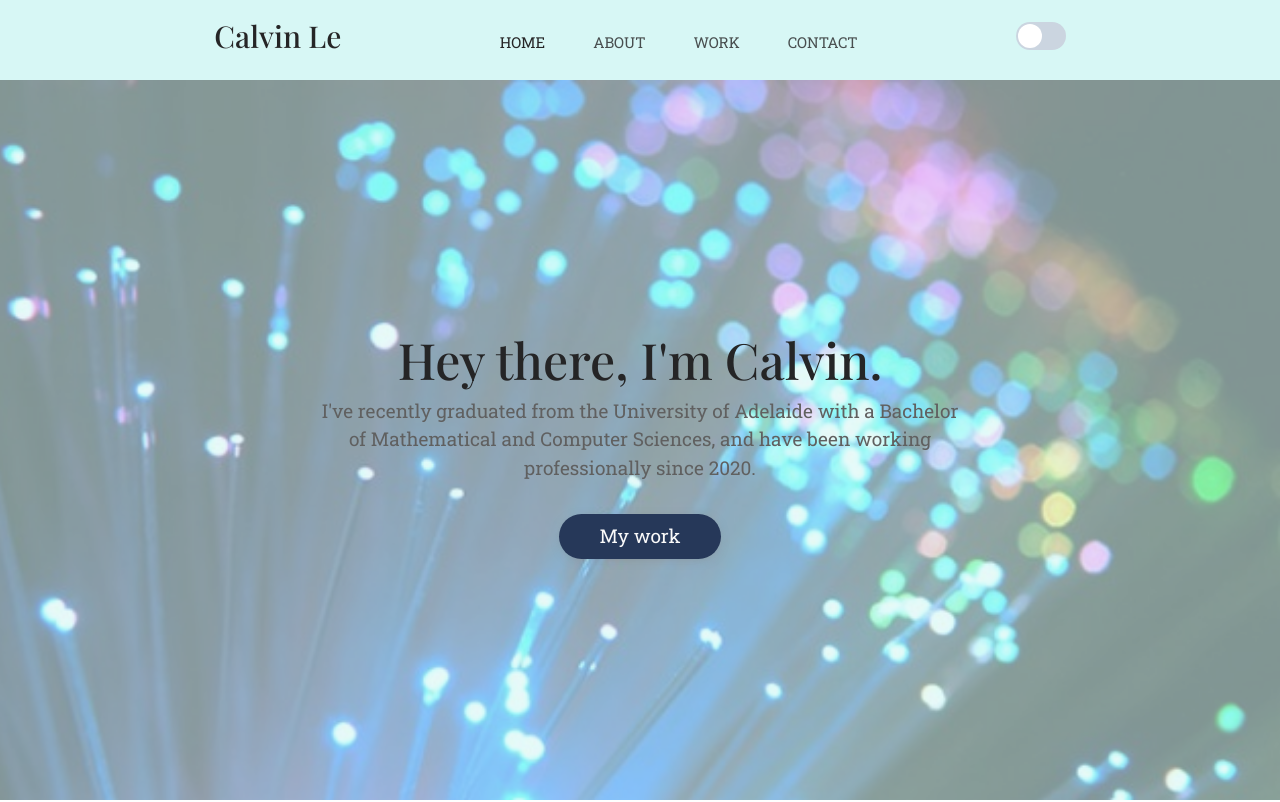
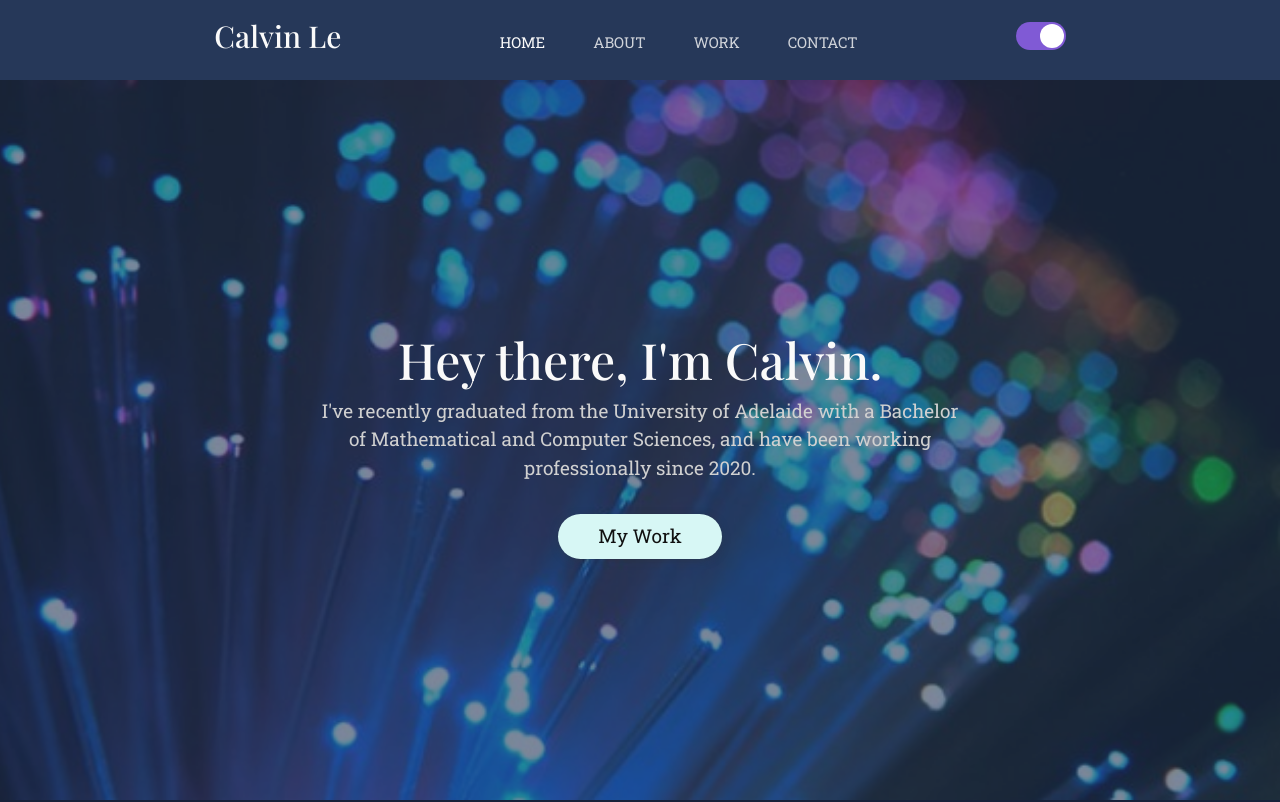
Before and after one commit to CalvinLe360/calvinle360.github.io, a Next.js app: page / in a window 1280 px wide. Shown: the top 802 px of the page. Built offline with nearby package versions, Linux system fonts and the light colour scheme.

Commit message:
little improvements

```diff
--- a/Constants/projects.js
+++ b/Constants/projects.js
@@ -50,7 +50,7 @@ export const projects = [
             "Any project in any discipline will always come with struggles and frustration, but the end result will always wrap up the experience with gratification. With much appreciation to Asavari Ambavane for developing the template for the website.",
         githubLink: "https://github.com/CalvinLe360/calvinle360.github.io",
         projectLink: "/",
-        tech: ["Next.JS", "CSS"],
+        tech: ["Next.JS", "React", "CSS"],
         photo: WEBSITE,
     },
     {
--- a/Constants/userinfo.js
+++ b/Constants/userinfo.js
@@ -149,7 +149,7 @@ export const headings = {
 
 export const ctaTexts = {
     //you can customise all the cta texts here.
-    landingCTA: "My work",
+    landingCTA: "My Work",
     workCTA: "View All",
     capabCTA: "Get in Touch",
     educationCTA: "About Me",
--- a/package.json
+++ b/package.json
@@ -39,11 +39,13 @@
         "react-dom": "^18.2.0",
         "react-icons": "^4.2.0",
         "react-is": "^18.2.0",
+        "react-scroll": "^1.8.9",
         "react-swipeable": "^6.1.2",
         "styled-components": "^5.3.0"
     },
     "devDependencies": {
         "eslint": "7.29.0",
-        "eslint-config-next": "11.0.0"
+        "eslint-config-next": "11.0.0",
+        "npm-install-peers": "^1.2.2"
     }
 }
--- a/pages/_app.js
+++ b/pages/_app.js
@@ -9,13 +9,13 @@ import AOS from "aos";
 import "aos/dist/aos.css";
 
 function MyApp({ Component, pageProps }) {
-    const [theme, setTheme] = useState("dark");
+    const [theme, setTheme] = useState("light");
 
     useEffect(() => {
         if (localStorage.getItem("theme")) {
             setTheme(localStorage.getItem("theme"));
         } else {
-            setTheme("light");
+            setTheme("dark");
         }
     }, []);
 
```
Also changed, not shown: 1 other file (tests, documents, lock files or other folders).
